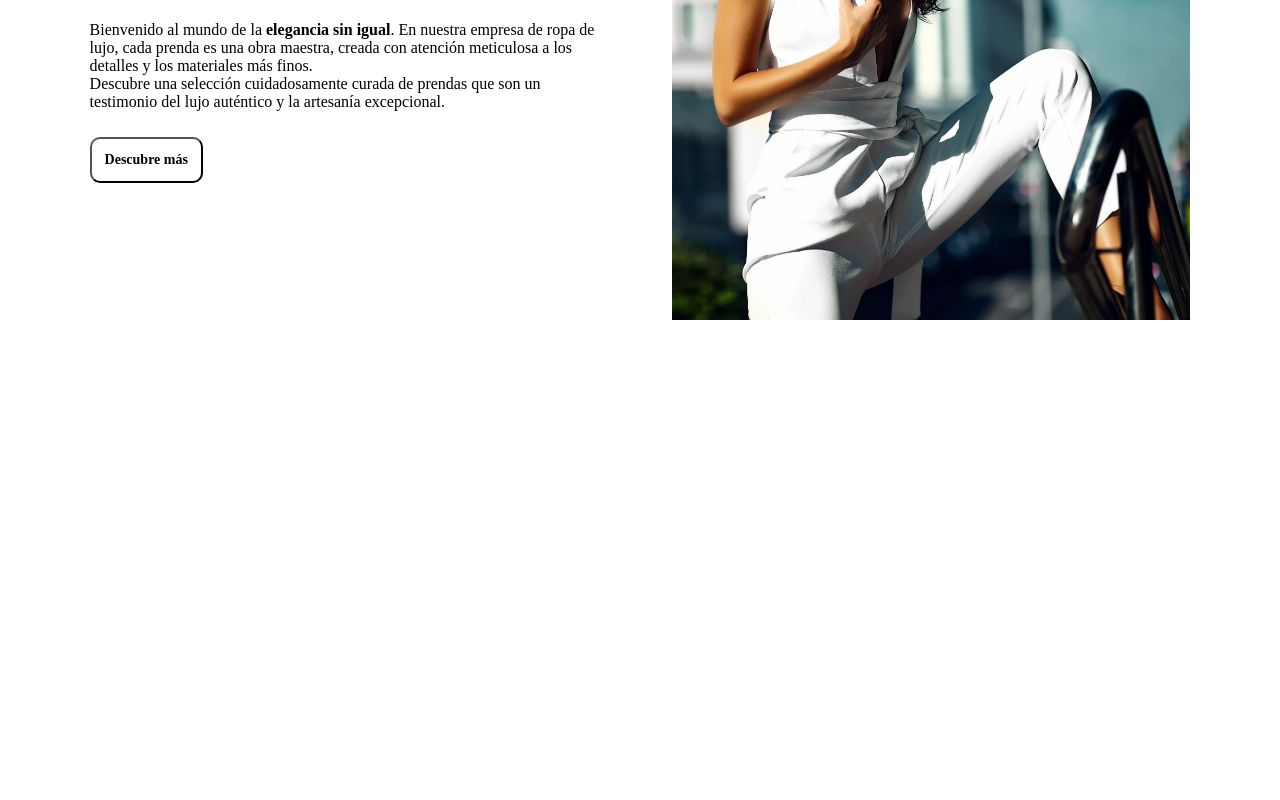
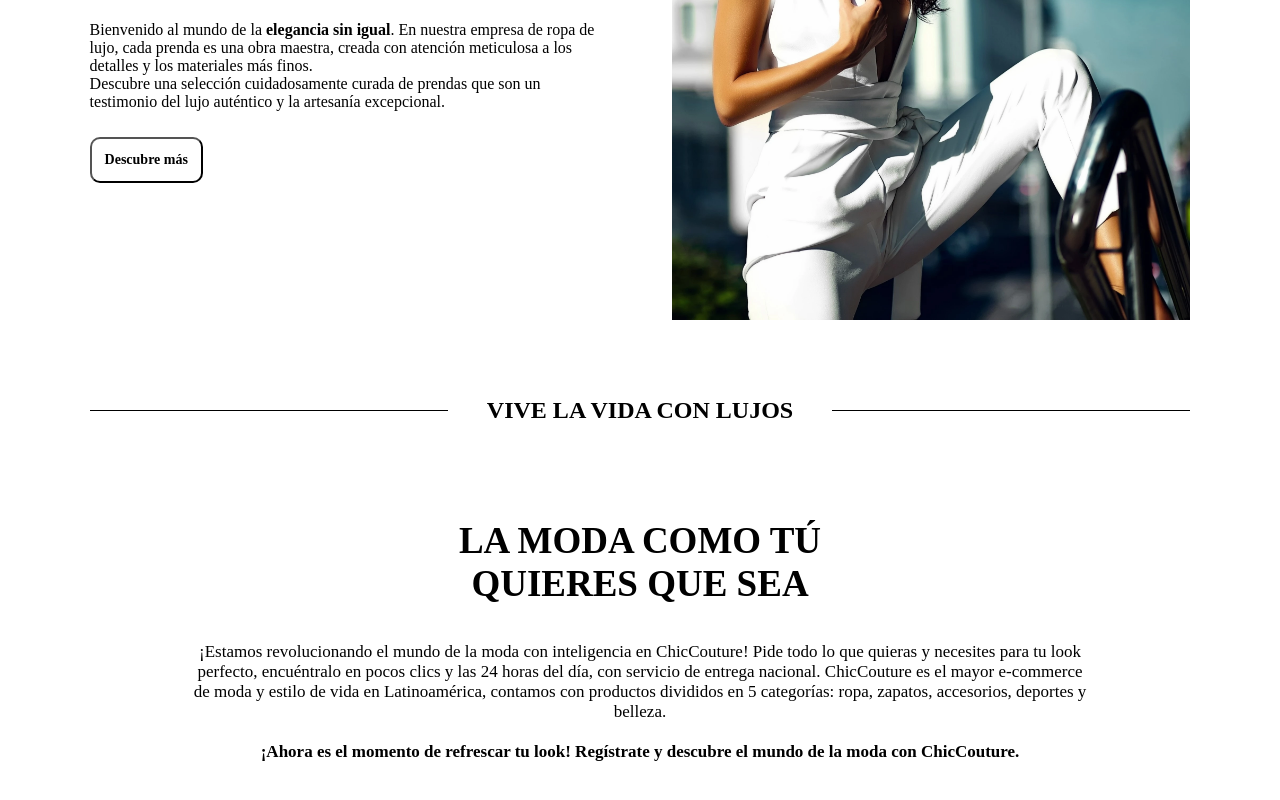
Before and after one commit to AMendozaMarimon/ChicCouture_FRONT, a React (Vite) app: page / in a window 1280 px wide. Shown: the part 430-1230 px from the top of the page. Before the commit the page ends 891 px from the top, so only its background shows below. Built offline with nearby package versions, Linux system fonts and the light colour scheme; a web font is replaced by a local one.

Commit message:
Redux y Solicitudes

```diff
--- a/package.json
+++ b/package.json
@@ -10,6 +10,7 @@
     "preview": "vite preview"
   },
   "dependencies": {
+    "axios": "^1.5.1",
     "react": "^18.2.0",
     "react-dom": "^18.2.0",
     "react-redux": "^8.1.3",
--- /dev/null
+++ b/src/Redux/action.ts
@@ -0,0 +1,19 @@
+import axios from "axios";
+
+export const ALL_PRODUCTS = "ALL_PRODUCTS";
+
+export const allProducts = () => {
+  return async (dispatch: any) => {
+    try {
+      const endpoint = "http://localhost:3000/products";
+      const { data } = await axios.get(endpoint);
+      console.log(data);
+      dispatch({
+        type: ALL_PRODUCTS,
+        payload: data,
+      });
+    } catch (error) {
+      console.error(error);
+    }
+  };
+};
--- /dev/null
+++ b/src/Redux/reducer.ts
@@ -0,0 +1,24 @@
+import { ALL_PRODUCTS } from "./action";
+
+const initialState = {
+  loading: false,
+  products: [],
+  error: null,
+};
+
+const productReducer = (state = initialState, action: any) => {
+  switch (action.type) {
+    case ALL_PRODUCTS:
+      return {
+        ...state,
+        loading: false,
+        products: action.payload,
+        error: null,
+      };
+
+    default:
+      return state;
+  }
+};
+
+export default productReducer;
--- /dev/null
+++ b/src/Redux/store.ts
@@ -0,0 +1,7 @@
+import { createStore, applyMiddleware } from 'redux';
+import thunkMiddleware from 'redux-thunk';
+import rootReducer from './reducer';
+
+const store = createStore(rootReducer, applyMiddleware(thunkMiddleware));
+
+export default store;
--- a/src/components/Home/Home.module.css
+++ b/src/components/Home/Home.module.css
@@ -69,6 +69,46 @@
   height: auto;
 }
 
+.lifeL {
+  display: flex;
+  justify-content: center;
+  align-items: center;
+  margin: 5vw 0;
+}
+
+.line {
+  flex-grow: 1; /* Hace que las líneas ocupen todo el espacio disponible */
+  height: 1px; /* Altura de la línea */
+  background-color: var(--color-black);
+}
+
+.lifeL h2 {
+  font-family: var(--font-title);
+  margin: 0 3vw;
+}
+
+.textU {
+  display: flex;
+  flex-direction: column;
+  align-items: center;
+  justify-content: center;
+}
+
+.textU h2 {
+  font-family: var(--font-title);
+  color: var(--color-black);
+  text-align: center;
+  font-size: 37px;
+  margin-bottom: 20px;
+}
+
+.textU p {
+  font-family: var(--font-principal);
+  font-size: 17px;
+  text-align: center;
+  padding: 0 8vw;
+}
+
 @media (max-width: 768px) {
   .container {
     margin: 29% 7vw;
@@ -87,7 +127,28 @@
     margin: 5vw 0;
   }
 
+  .textLeft p {
+    text-align: justify;
+  }
+
   .textLeft span {
     font-size: 15px;
   }
+
+  .lifeL {
+    margin: 15vw 0;
+  }
+
+  .lifeL h2 {
+    font-size: 20px;
+  }
+
+  .textU h2 {
+    font-size: 30px;
+  }
+
+  .textU p {
+    padding: 0;
+    text-align: justify;
+  }
 }
--- a/src/components/Home/Home.tsx
+++ b/src/components/Home/Home.tsx
@@ -1,5 +1,5 @@
-import styles from './Home.module.css';
-import FirstImg from './Img/1.webp';
+import styles from "./Home.module.css";
+import FirstImg from "./Img/1.webp";
 import { Link } from "react-router-dom";
 
 export default function Home() {
@@ -9,9 +9,20 @@ export default function Home() {
         <div className={styles.land}>
           <div className={styles.sideLeft}>
             <div className={styles.textLeft}>
-                            <h1><span>REDEFINIENDO EL LUJO:</span><br />TU DESTINO PARA LA ROPA DE ALTA GAMA</h1>
-                            <p>Bienvenido al mundo de la <b>elegancia sin igual</b>. En nuestra empresa de ropa de lujo, cada prenda es una obra maestra, creada con atención meticulosa a los detalles y los materiales más finos. <br />Descubre una selección cuidadosamente curada de prendas que son un testimonio del lujo auténtico y la artesanía excepcional. </p>
-                            <Link to={'/shooping'}>
+              <h1>
+                <span>REDEFINIENDO EL LUJO:</span>
+                <br />
+                TU DESTINO PARA LA ROPA DE ALTA GAMA
+              </h1>
+              <p>
+                Bienvenido al mundo de la <b>elegancia sin igual</b>. En nuestra
+                empresa de ropa de lujo, cada prenda es una obra maestra, creada
+                con atención meticulosa a los detalles y los materiales más
+                finos. <br />
+                Descubre una selección cuidadosamente curada de prendas que son
+                un testimonio del lujo auténtico y la artesanía excepcional.
+              </p>
+              <Link to={"/shooping"}>
                 <button>Descubre más</button>
               </Link>
             </div>
@@ -20,7 +31,28 @@ export default function Home() {
             <img className={styles.img1} src={FirstImg} alt="FirsImg..." />
           </div>
         </div>
+        <div className={styles.lifeL}>
+          <div className={styles.line}></div>
+          <h2>VIVE LA VIDA CON LUJOS</h2>
+          <div className={styles.line}></div>
+        </div>
+        <div className={styles.textU}>
+          <h2>
+            LA MODA COMO TÚ <br />
+            QUIERES QUE SEA
+          </h2>
+          <p>
+            ¡Estamos revolucionando el mundo de la moda con inteligencia en
+            ChicCouture! Pide todo lo que quieras y necesites para tu look
+            perfecto, encuéntralo en pocos clics y las 24 horas del día, con
+            servicio de entrega nacional. ChicCouture es el mayor e-commerce de
+            moda y estilo de vida en Latinoamérica, contamos con productos
+            divididos en 5 categorías: ropa, zapatos, accesorios, deportes y
+            belleza. <br /> <br /><b>¡Ahora es el momento de refrescar tu look! Regístrate y
+            descubre el mundo de la moda con ChicCouture.</b>
+          </p>
         </div>
       </div>
-    )
+    </div>
+  );
 }
--- /dev/null
+++ b/src/components/Shooping/Card/Card.module.css
@@ -0,0 +1,82 @@
+.containerP {
+  display: flex;
+  max-width: 100%;
+  margin: 1vw;
+  transition: box-shadow 0.3s ease;
+}
+
+.containerP:hover {
+  box-shadow: 0px 0px 7px 2px rgba(163, 160, 160, 0.3);
+}
+
+.containerCard {
+  width: 20vw;
+  height: auto;
+  flex-wrap: wrap;
+  justify-content: center;
+  align-items: center;
+}
+
+.imageContainer {
+  display: flex;
+  justify-content: flex-end;
+  align-items: flex-start;
+  position: relative;
+}
+
+.img {
+  position: relative;
+  max-width: 100%;
+  opacity: 1;
+  cursor: pointer;
+  overflow: hidden;
+  background-color: transparent;
+  isolation: isolate;
+}
+
+.fav {
+  width: 7%;
+  position: absolute;
+  margin: 1vw;
+  top: 0;
+  right: 0;
+  cursor: pointer;
+}
+
+.text {
+  margin: 0 1vw;
+}
+
+.brand {
+  font-family: var(--font-principal);
+  font-weight: bolder;
+  margin: 1vw 0;
+}
+
+.name {
+  font-family: var(--font-principal);
+  font-size: 15px;
+  margin: 0 0;
+}
+
+.price {
+  font-family: var(--font-principal);
+  font-size: 15px;
+  font-weight: bolder;
+}
+
+@media (max-width: 768px) {
+
+  .containerCard {
+    width: 100%;
+  }
+
+  .fav {
+    margin: 2vw;
+    width: 15%;
+  }
+
+  .text {
+    margin: 4vw 2.5vw;
+  }
+}
--- /dev/null
+++ b/src/components/Shooping/Card/Card.tsx
@@ -0,0 +1,26 @@
+import styles from "./Card.module.css";
+import Fav from "./Img/Fav.png";
+
+export default function Card(props) {
+  const { id, name, image, price, brand } = props;
+
+  const formatPrice = (price: number) => {
+    return price.toString().replace(/\B(?=(\d{3})+(?!\d))/g, ".");
+  };
+
+  return (
+    <div className={styles.containerP}>
+      <div className={styles.containerCard}>
+        <div className={styles.imageContainer}>
+          <img className={styles.img} src={image} alt={name} />
+          <img className={styles.fav} src={Fav} alt="Fav..." />
+        </div>
+        <div className={styles.text}>
+          <p className={styles.brand}>{brand}</p>
+          <p className={styles.name}>{name}</p>
+          <p className={styles.price}>$ {formatPrice(price)}</p>
+        </div>
+      </div>
+    </div>
+  );
+}
--- /dev/null
+++ b/src/components/Shooping/Cards/Cards.module.css
@@ -0,0 +1,7 @@
+.containerP {
+  width: 100%;
+}
+
+.containerProd {
+    display: flex;
+}
--- /dev/null
+++ b/src/components/Shooping/Cards/Cards.tsx
@@ -0,0 +1,34 @@
+import { useEffect } from "react";
+import { useDispatch, useSelector } from "react-redux";
+import { allProducts } from "../../../Redux/action";
+import { productReducer } from "../../../Redux/reducer";
+import { Dispatch } from "redux";
+import styles from "./Cards.module.css"
+import Card from "../Card/Card";
+
+export default function Cards() {
+
+  const dispatch: Dispatch<any> = useDispatch();
+  const products = useSelector((state: productReducer) => state.products);
+
+  useEffect(() => {
+    dispatch(allProducts());
+  }, [dispatch]);
+
+  return (
+    <div className={styles.containerP}>
+      <div className={styles.containerProd}>
+        {products && products.map((product: any) => (
+          <Card
+            key={product.id}
+            id={product.id}
+            name={product.name}
+            image={product.image}
+            price={product.price}
+            brand={product.brandName}
+          />
+        ))}
+      </div>
+    </div>
+  );
+}
--- a/src/components/Shooping/Shooping.tsx
+++ b/src/components/Shooping/Shooping.tsx
@@ -1,3 +1,4 @@
+import Cards from './Cards/Cards';
 import styles from './Shooping.module.css';
 
 export default function Shooping() {
@@ -9,7 +10,7 @@ export default function Shooping() {
                 </div>
                 <div>
                 //Filters
-                //Cards
+                    <Cards />
                 </div>
             </div>
         </div>
--- a/src/main.tsx
+++ b/src/main.tsx
@@ -1,9 +1,13 @@
 import ReactDOM from "react-dom/client";
 import { BrowserRouter } from "react-router-dom";
+import { Provider } from "react-redux";
 import App from "./App.tsx";
+import store from "./Redux/store.ts";
 
 ReactDOM.createRoot(document.getElementById("root") as HTMLElement).render(
-  <BrowserRouter>
-    <App />
-  </BrowserRouter>
+  <Provider store={store}>
+    <BrowserRouter>
+      <App />
+    </BrowserRouter>
+  </Provider>
 );
```
Also changed, not shown: src/components/Shooping/Card/Img/Fav.png (added), 1 other file (tests, documents, lock files or other folders). Lines whose indentation alone changed are shown as unchanged.
